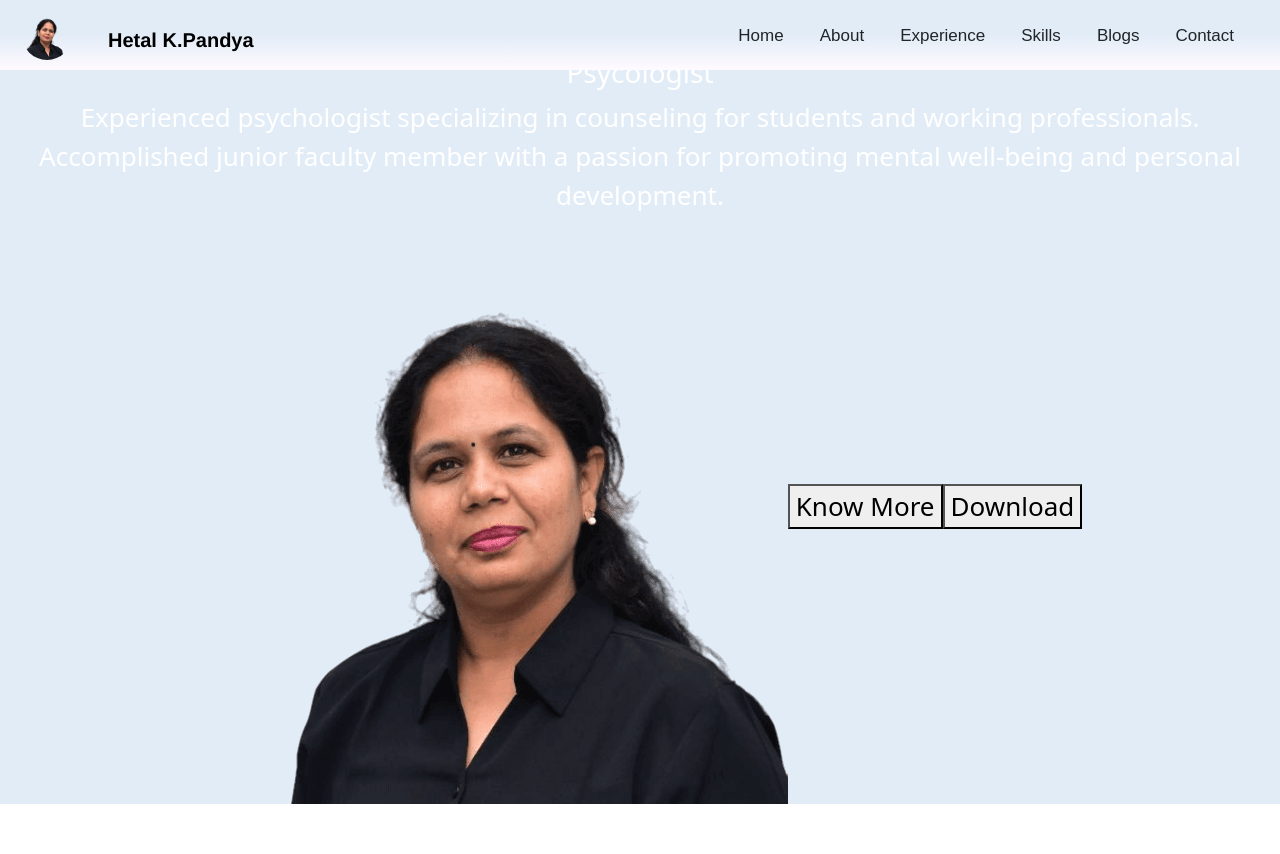
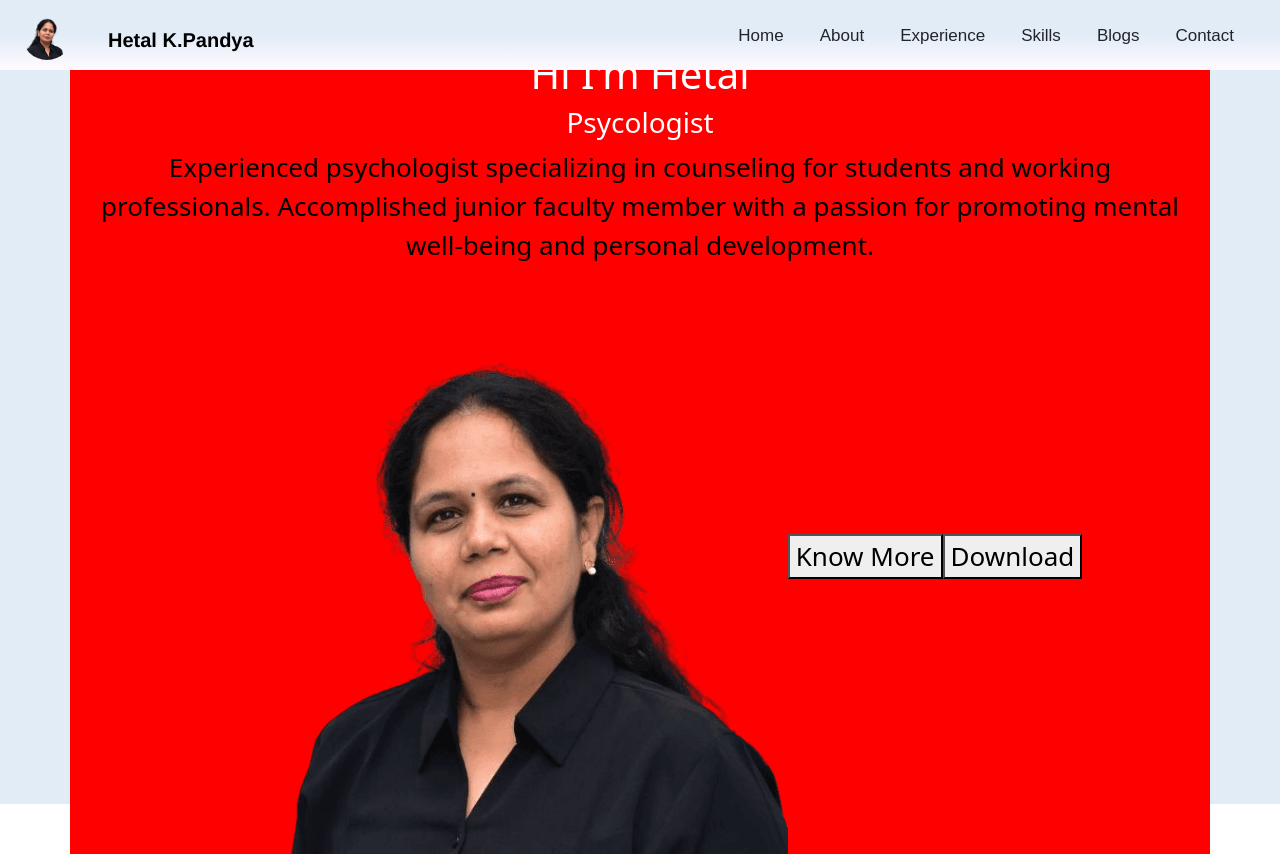
Before and after one commit to hariharan005/hetal, a React (Create React App) app in the folder hetal-portfolio/: page / in a window 1280 px wide. Before the commit the page ends 804 px from the top, so only its background shows below. Built offline with nearby package versions, Linux system fonts and the light colour scheme.

Commit message:
css added for the profile container

```diff
--- a/hetal-portfolio/src/css/home.css
+++ b/hetal-portfolio/src/css/home.css
@@ -1,3 +1,9 @@
-p{
+.profile-container{
+    position: relative;
+    background-color: red;
+    top: 50px;
+
+}
+article{
     color: black;
 }
--- a/hetal-portfolio/src/pages/home.js
+++ b/hetal-portfolio/src/pages/home.js
@@ -9,7 +9,7 @@ const HomePage = () => {
   return (
     <>
       <Header />
-      <Container fluid>
+      <Container className="profile-container">
         <div className="profile">
           <h1>Hi I'm Hetal</h1>
           <h3>Psycologist</h3>
```
